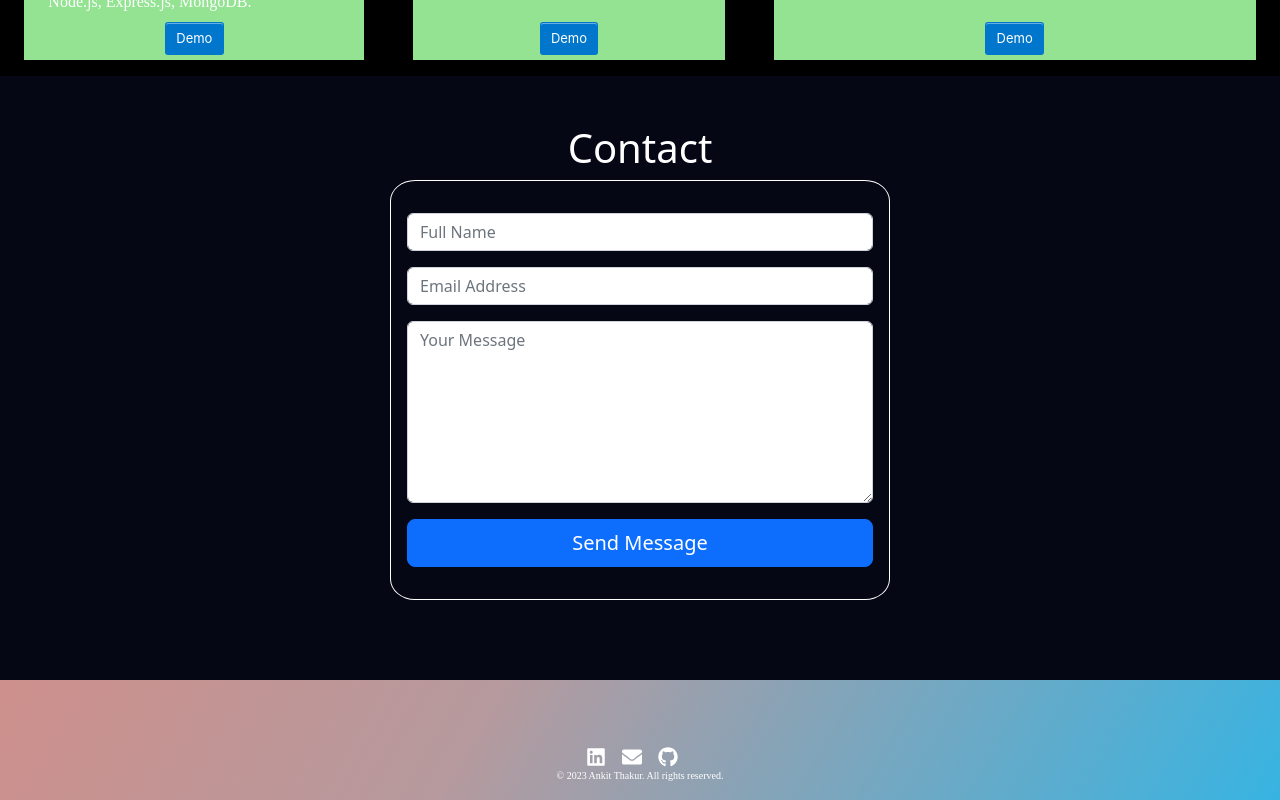
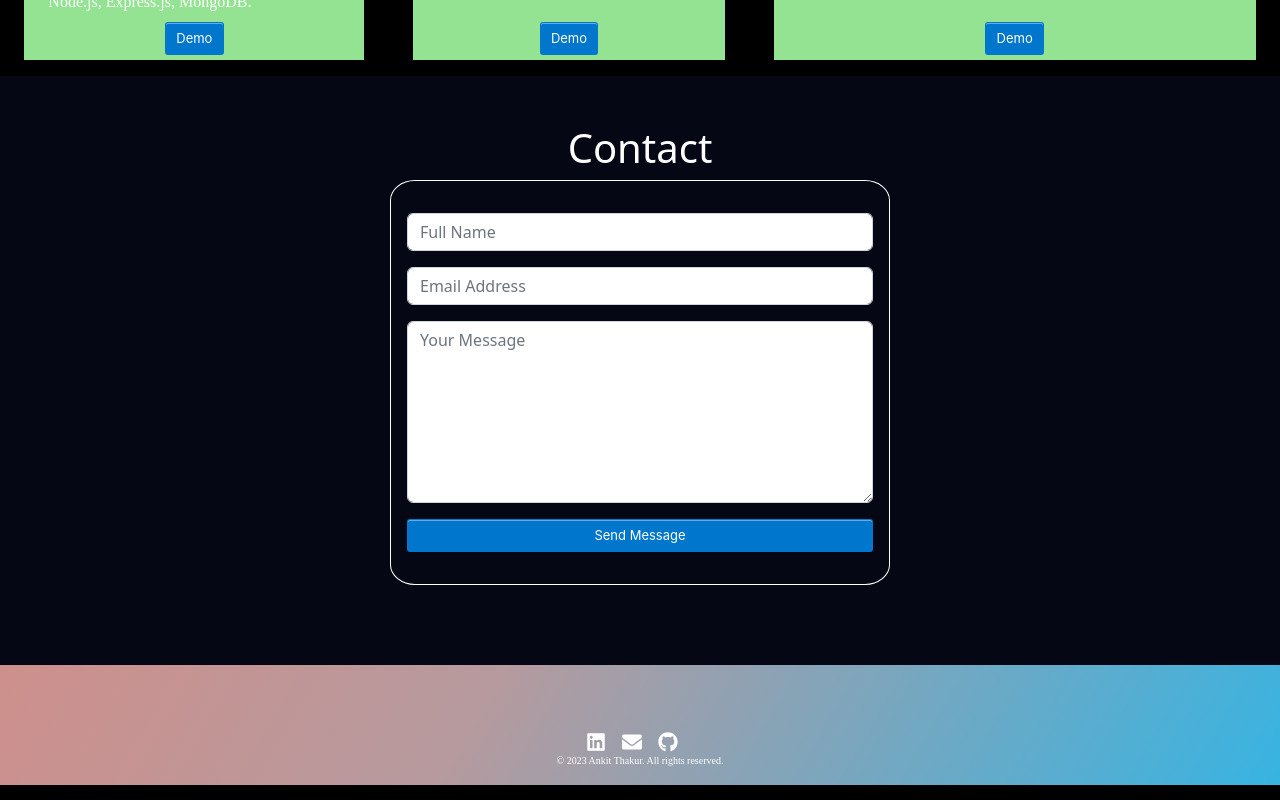
Before and after one commit to Ankitthakur2/Web-Portfolio, a React (Create React App) app: page / in a window 1280 px wide. Shown: the part 2381-3181 px from the top of the page. Built offline with nearby package versions, Linux system fonts and the light colour scheme; the HTML template or start-up script is replaced by a standard one; a web font is replaced by a local one.

Commit message:
Update Contact.js

```diff
--- a/src/routes/Contact.js
+++ b/src/routes/Contact.js
@@ -14,9 +14,6 @@ const Contact = () => {
             action="https://formsubmit.co/ankit.nita.mca@gmail.com"
             method="POST"
           >
-            <div class="form-group">
-              <div class="form-row">
-                <div class="col">
             <input
               type="text"
               name="name"
@@ -24,8 +21,7 @@ const Contact = () => {
               placeholder="Full Name"
               required
             />
-                </div>
-                <div class="col">
+
             <input
               type="email"
               name="email"
@@ -33,10 +29,7 @@ const Contact = () => {
               placeholder="Email Address"
               required
             />
-                </div>
-              </div>
-            </div>
-            <div class="form-group">
+
             <textarea
               placeholder="Your Message"
               class="form-control"
@@ -44,10 +37,10 @@ const Contact = () => {
               rows="7"
               required
             ></textarea>
-            </div>
+
             <input type="hidden" name="_captcha" value="false" />
             <input type="hidden" name="_template" value="table" />
-            <button type="submit" class="btn btn-lg btn-primary btn-block">
+            <button type="submit" class="button-7">
               Send Message
             </button>
           </form>
```
Lines whose indentation alone changed are shown as unchanged.
